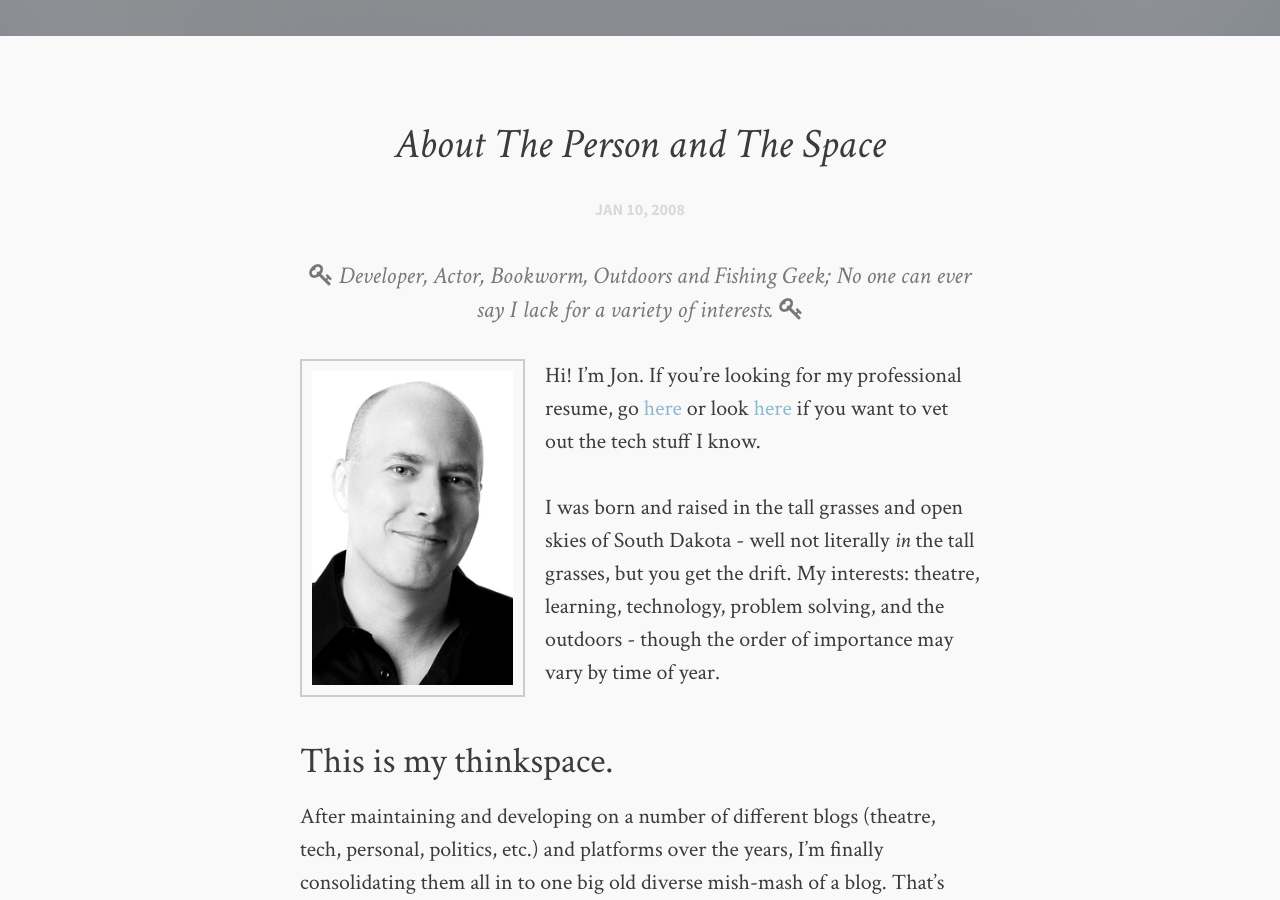
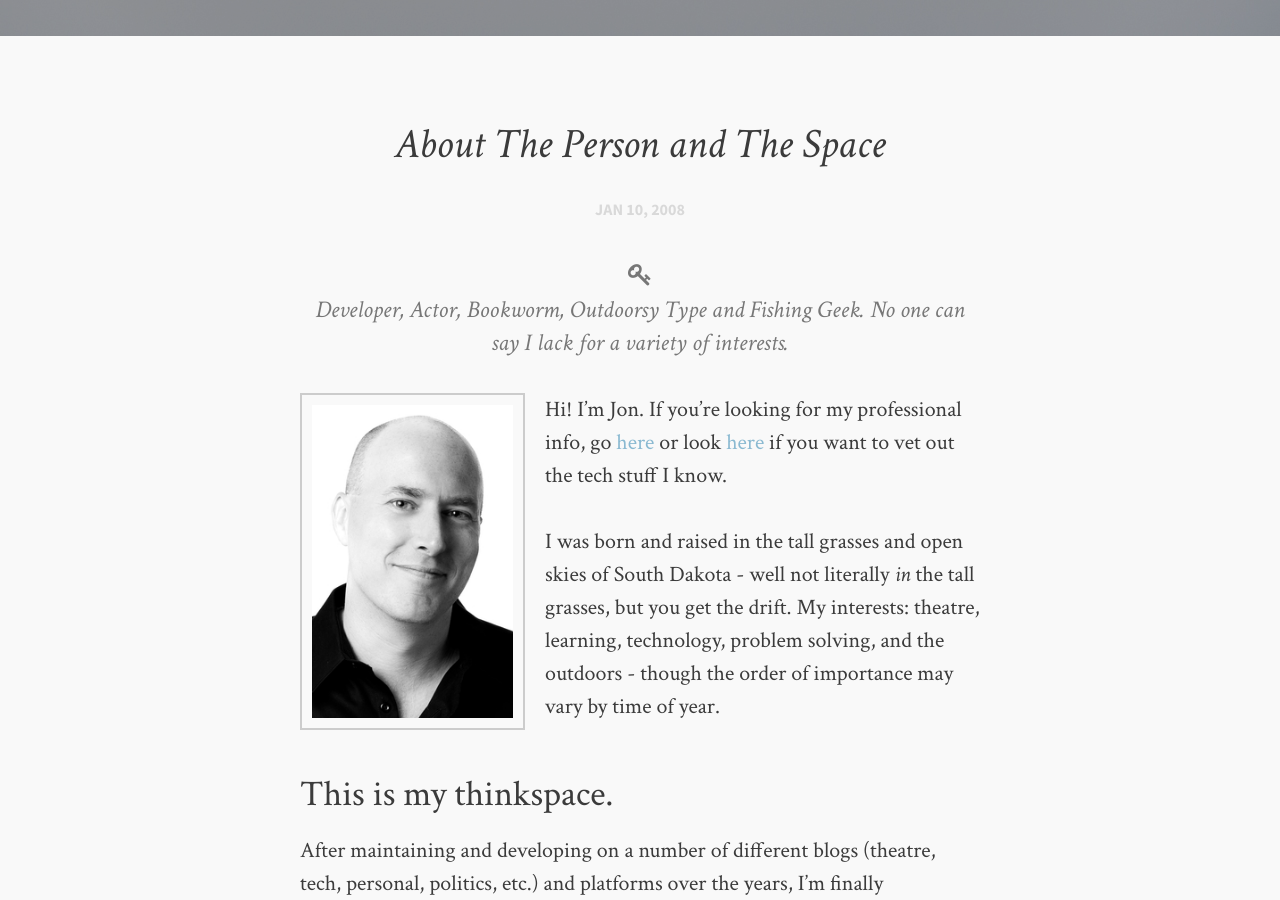
Before and after one commit to jclausen/jclausen.github.io, a Jekyll site: the page built from about.md, in a window 1280 px wide and 900 px high, scrolled down 514 px. Built offline with Jekyll 4.4.1, drawn with Linux system fonts in a browser that asks for light colours; comment, search, counter and statistics services are not loaded.

Commit message:
tweaky, tweaky

```diff
--- a/_includes/post_content.html
+++ b/_includes/post_content.html
@@ -4,7 +4,7 @@
           	<h1>{{page.title}}</h1>
           	<p class="date">{{page.date | date: "%b %d, %Y" }}</p>
           	{% if page.description or page.tagline %}
-            <p class="intro text-muted" style="text-align:center!important"><i class="fa {% if page.fa_class %}{{page.fa_class}}{% else %}fa-key{% endif %}"></i> <em>{% if page.description %}{{ page.description }}{% else %}{{ page.tagline }}{% endif %}</em> <i class="fa {% if page.fa_class %}{{page.fa_class}}{% else %}fa-key{% endif %}"></i></p>
+            <p class="intro text-muted" style="text-align:center!important"><i class="fa {% if page.fa_class %}{{page.fa_class}}{% else %}fa-key{% endif %}"></i><br/><em>{% if page.description %}{{ page.description }}{% else %}{{ page.tagline }}{% endif %}</em></p>
             {% endif %}
           </hgroup>
         </header>
--- a/_layouts/home.html
+++ b/_layouts/home.html
@@ -33,9 +33,9 @@
         	<h2><span class="bb">Recently:</span></h2>
                   {% for post in site.posts limit:3 %}
                     <div class="deets" itemscope itemtype="http://schema.org/BlogPosting" itemprop="blogPost">
-                        <h2><a href="{{ site.url }}{{ post.url }}">{{ post.title }}</a></h2>
+                    	<h2><a href="{{ site.url }}{{ post.url }}">{{ post.title }}</a></h2>
                         <p class="date"><time datetime="{{ post.date | date_to_xmlschema }}" itemprop="datePublished">{{ post.date | date: "%b %d, %Y" }}</time></p>
-                        <p class="">{{ post.content | strip_html | strip_newlines | truncate: 250 }}</p>
+                        <p class="">{{ post.content | strip_html | strip_newlines | truncate: 200 }} <a href="{{ site.url }}{{ post.url }}">[read on..]</a></p>
                     </div>
                   {% endfor %}
           </article>
--- a/about.md
+++ b/about.md
@@ -2,7 +2,7 @@
 layout: post
 permalink: /about/index.html
 title: About The Person and The Space
-description: "Developer, Actor, Bookworm, Outdoors and Fishing Geek; No one can ever say I lack for a variety of interests."
+description: "Developer, Actor, Bookworm, Outdoorsy Type and Fishing Geek. No one can say I lack for a variety of interests."
 tags: [about]
 image:
   feature: soft-trees.jpg
@@ -23,7 +23,7 @@ tags: []
 comments: []
 ---
 
-<img class="left" src="/images/jon_headshot_md.jpg" alt="My photo" width="225px"/>Hi! I'm Jon.  If you're looking for my professional resume, go [here](http://silowebworks.com/about/) or look [here](http://silowebworks.com/solutions/sub-contract/) if you want to vet out the tech stuff I know.
+<img class="left" src="/images/jon_headshot_md.jpg" alt="My photo" width="225px"/>Hi! I'm Jon.  If you're looking for my professional info, go [here](http://silowebworks.com/about/) or look [here](http://silowebworks.com/solutions/sub-contract/) if you want to vet out the tech stuff I know.
 
 I was born and raised in the tall grasses and open skies of South Dakota - well not literally *in* the tall grasses, but you get the drift.  My interests:  theatre, learning, technology, problem solving, and the outdoors - though the order of importance may vary by time of year.
 
```
Also changed, not shown: 5 other files.
